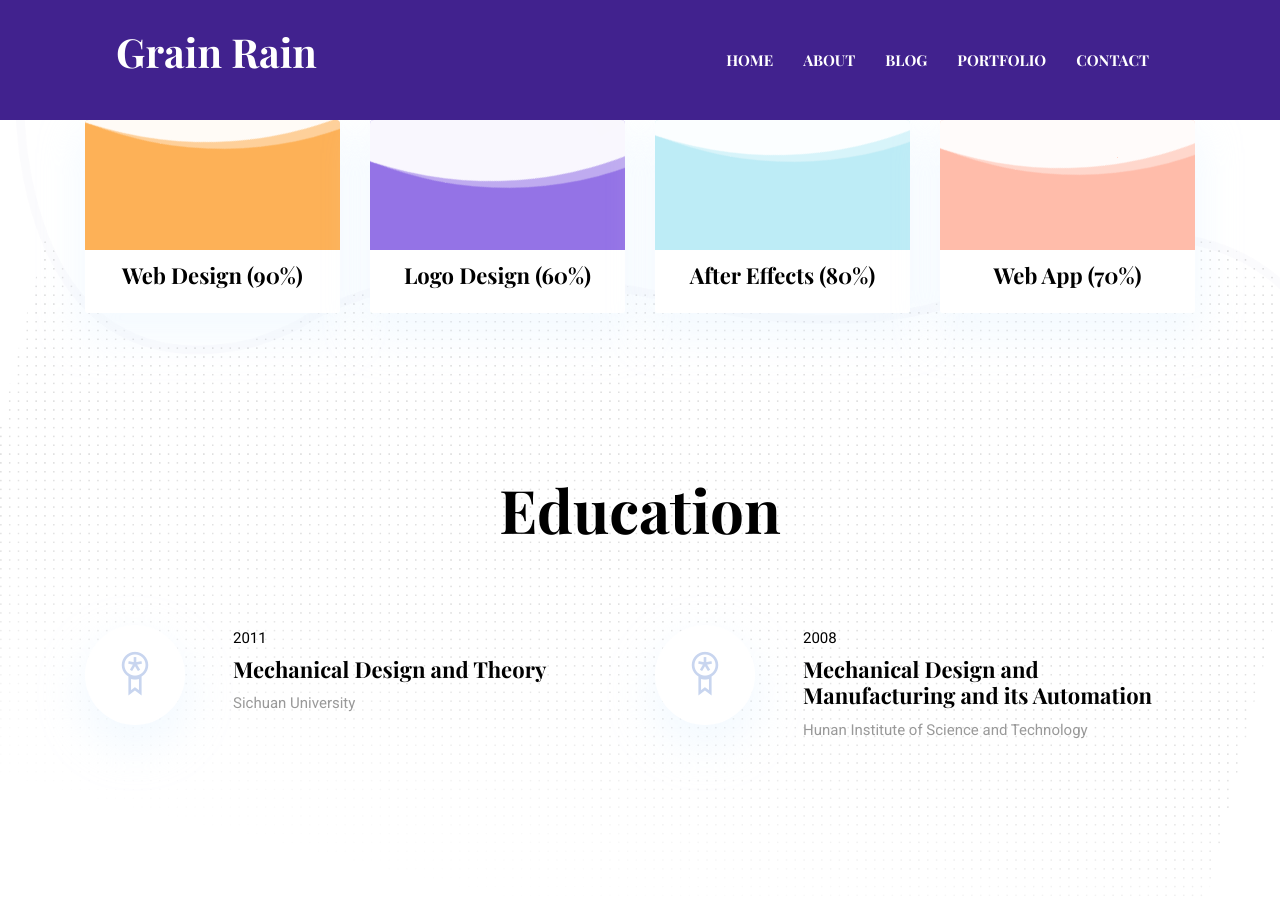
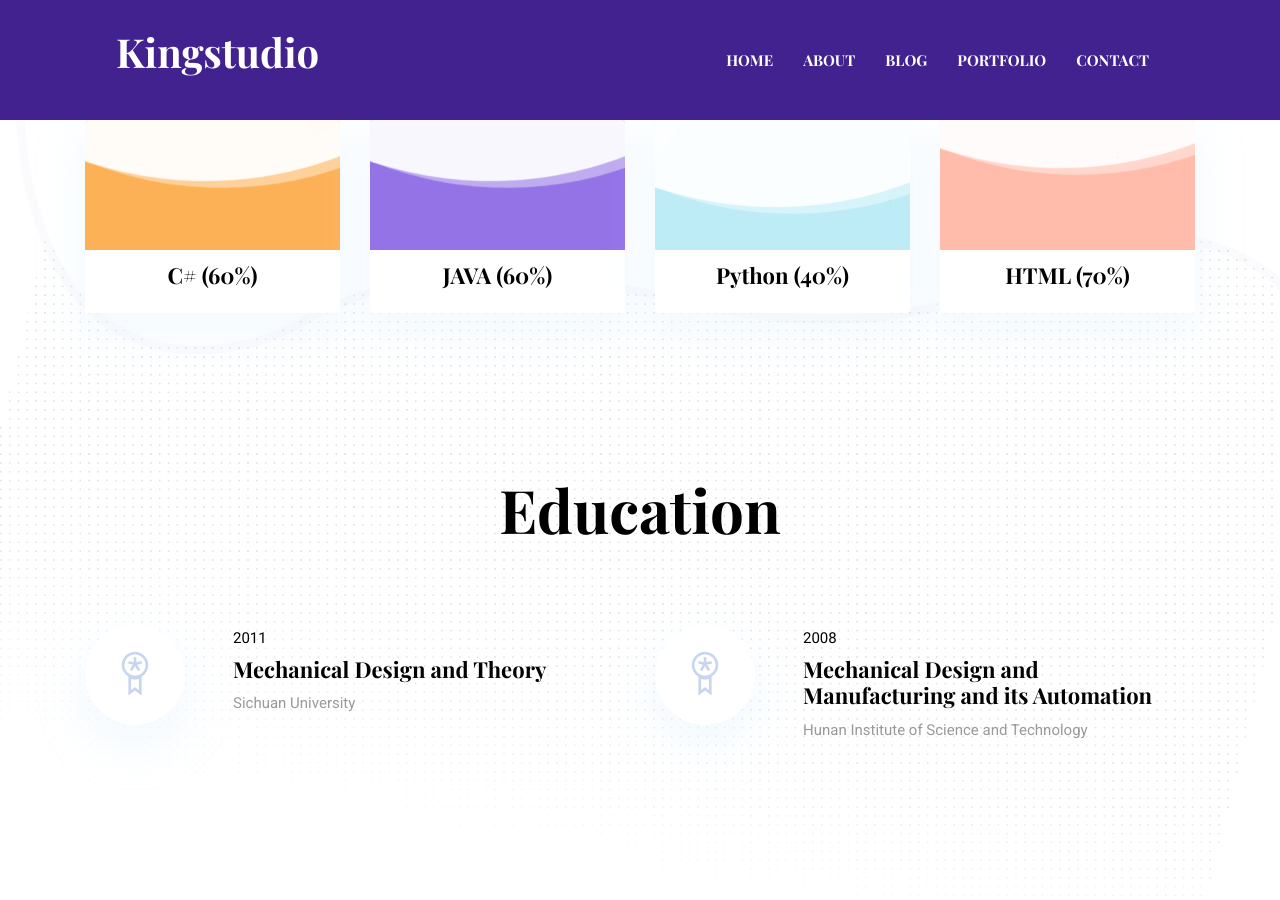
Before and after one commit to kingstudio/kingstudio, a Jekyll site: the page built from index.html, in a window 1280 px wide and 900 px high, scrolled down 1323 px. Built offline with Jekyll 4.4.1, drawn with Linux system fonts in a browser that asks for light colours; some of the changed text lies outside the part shown.

Commit message:
edit information

```diff
--- a/_data/settings.yml
+++ b/_data/settings.yml
@@ -2,11 +2,11 @@
 #-------------------------------
 # General Site Settings
 
-title: Grain Rain
+title: Kingstudio
 logo:
 author: kingstudio
-description: this kingstudio's blog.
-email: minest@aliyun.com
+description: this is kingstudio's blog.
+email: MINEST AT ALIYUN DOT COM
 phone: +86 158 8205 9334
 address: No. 46, Nanchang Road, Guanghan, Sichuan, CHINA
 copyright: Copyright &copy; 2020 Kingstudio All Right Reserved. Theme Designed by [Themefisher](https://themefisher.com) & Developed by [Getjekyllthemes](https://getjekyllthemes.com)
@@ -88,10 +88,10 @@
 
 skills-title: Skills
 skills:
-  - { name: Web Design, color: "#fdb157", value: "90%" }
-  - { name: Logo Design, color: "#9473e6", value: "60%" }
-  - { name: After Effects, color: "#bdecf6", value: "80%" }
-  - { name: Web App, color: "#ffbcaa", value: "70%" }
+  - { name: C#, color: "#fdb157", value: "60%" }
+  - { name: JAVA, color: "#9473e6", value: "60%" }
+  - { name: Python, color: "#bdecf6", value: "40%" }
+  - { name: HTML, color: "#ffbcaa", value: "70%" }
 
 #-------------------------------
 # Exprerience Section
@@ -179,16 +179,16 @@
 
 # Portfolio Page
 portfolio-label:
-  - { title: "UI/UX Design", type: "design" }
-  - { title: "BRANDING", type: "branding" }
-  - { title: "ILLUSTRATION", type: "illustration" }
+  - { title: "Web", type: "web" }
+  - { title: "App", type: "app" }
+  - { title: "PC", type: "pc" }
 
 portfolio-items:
   - image: "assets/images/portfolio/item-1.png"
     url: "#"
     portfolio-type:
-      - type: "design"
-      - type: "illustration"
+      - type: "app"
+      - type: "pc"
 
 #-------------------------------
 # Testimonials Section
@@ -209,5 +209,5 @@
 #-------------------------------
 # Contact Section
 
-contact-title: Contact Info
+contact-title: Leave Me a Message
 contact-email: f/xlevladp
```
Also changed, not shown: assets/images/portfolio/item-1.png.
